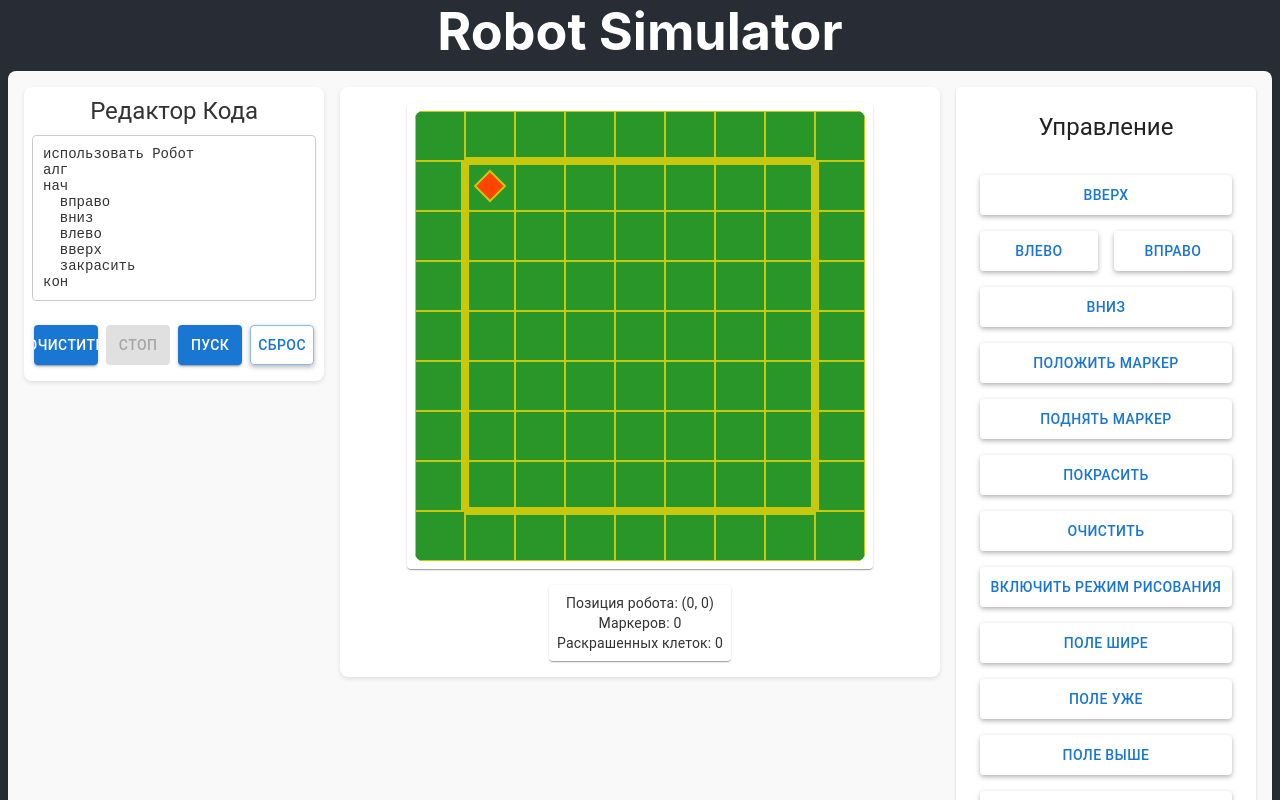
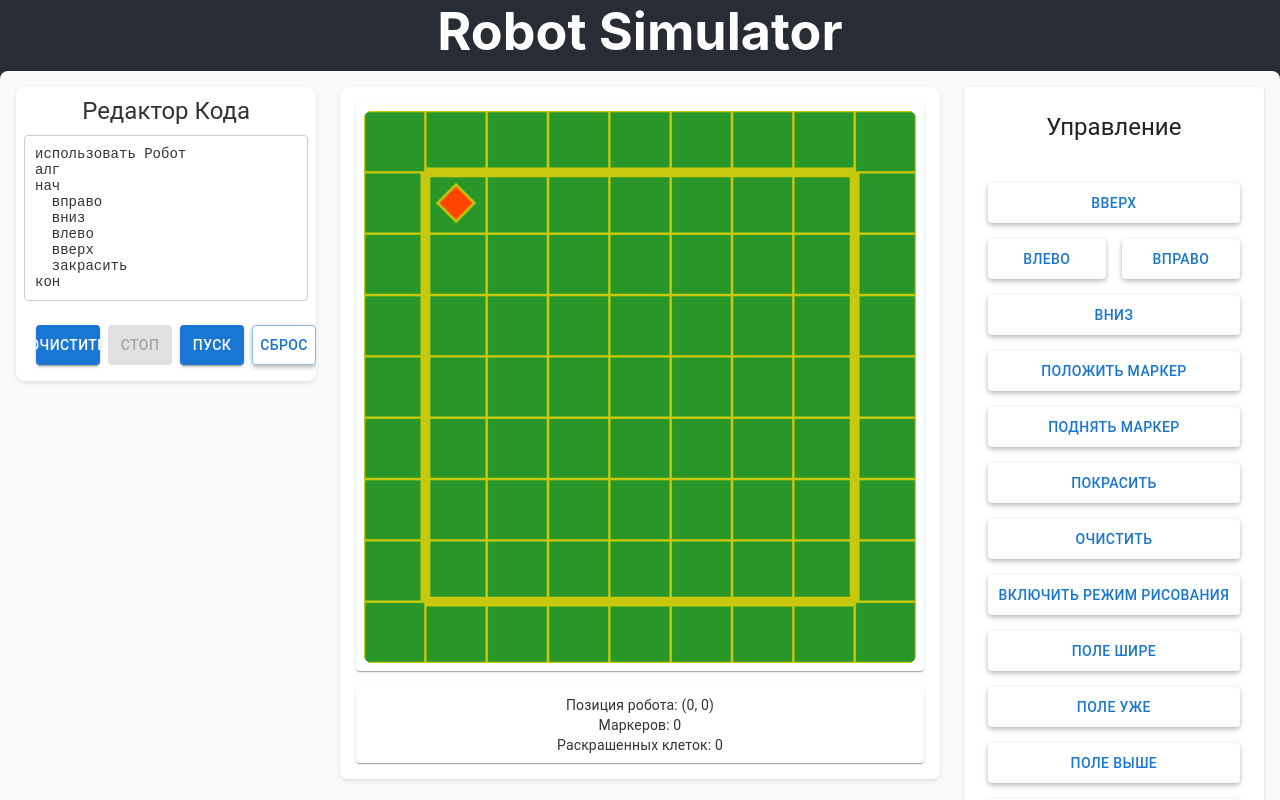
Before and after one commit to Bormotoon/PyRobot, a React (Create React App) app in the folder pyrobot/frontend/: page / in a window 1280 px wide. Shown: the top 800 px of the page. Built offline with nearby package versions, Linux system fonts and the light colour scheme.

Commit message:
Field block fixed

```diff
--- a/pyrobot/frontend/src/styles.css
+++ b/pyrobot/frontend/src/styles.css
@@ -72,16 +72,17 @@
 
 .app-container {
     display: flex;
-    flex-direction: row;
+    flex-direction: row; /* Горизонтальное расположение на десктопах */
     align-items: flex-start;
     background-color: var(--background-color-app);
-    width: auto;
+    width: 100%;
     height: auto;
+    gap: var(--spacing); /* Пространство между блоками */
 }
 
 /* Редактор кода */
 .code-editor {
-    width: 25%;
+    width: 25%; /* Установлено на 25% ширины контейнера */
     min-width: 300px;
     background: var(--background-color-code-editor); /* Белый фон */
     color: var(--text-color-code-editor); /* Тёмный текст */
@@ -135,41 +136,40 @@
 
 /* Панель управления */
 .control-panel {
-    width: 25%;
+    width: 25%; /* Установлено на 25% ширины контейнера */
     min-width: 300px;
     display: flex;
     flex-direction: column;
+    gap: var(--spacing);
     order: 3;
 }
 
 /* Основная рабочая область */
 .field-area {
+    width: 50%; /* Установлено на 50% ширины контейнера */
     min-width: 300px;
-    width: 50%;
     display: flex;
     flex-direction: column;
     justify-content: flex-start;
-    align-items: center;
+    align-items: stretch; /* Позволяет дочерним элементам занимать всю доступную ширину */
     order: 2;
 }
 
 /* Поле для отображения контента */
 .field {
-    min-width: 300px;
+    width: 100%;
     display: flex;
     flex-direction: column;
 }
 
 /* Canvas */
 canvas {
-    width: 100%;
-    height: auto;
-    max-width: 70vh;
-    aspect-ratio: 1 / 1;
-    object-fit: contain;
+    width: 100%; /* Занимает 100% ширины контейнера */
+    aspect-ratio: 1 / 1; /* Сохраняет пропорции 1:1 */
     background-color: var(--background-color-canvas);
     transition: transform 0.2s;
     border-radius: var(--border-radius);
+    object-fit: contain; /* Сохраняет содержимое внутри рамок */
 }
 
 canvas.edit-mode {
@@ -229,7 +229,7 @@ button.full-width-outlined {
 /* Контейнер кнопок управления */
 .editor-controls {
     display: flex;
-    justify-content: center;
+    justify-content: space-between; /* Пространство между кнопками */
     align-items: center;
     width: 100%;
     margin-top: var(--spacing);
@@ -238,6 +238,7 @@ button.full-width-outlined {
     /* Удалён gap */
 }
 
+/* Кнопки внутри .editor-controls */
 .editor-controls button {
     flex: 1;
     max-width: 100px;
@@ -309,7 +310,8 @@ button.full-width-outlined {
     }
 
     .card,
-    .field-card {
+    .field-card,
+    .control-panel {
         width: 100%;
         min-width: unset;
         margin: 8px 0;
@@ -330,7 +332,7 @@ button.full-width-outlined {
 
     .code-editor,
     .control-panel,
-    .field {
+    .field-area {
         width: 100%;
         margin: 8px 0;
         padding: 8px;
```
